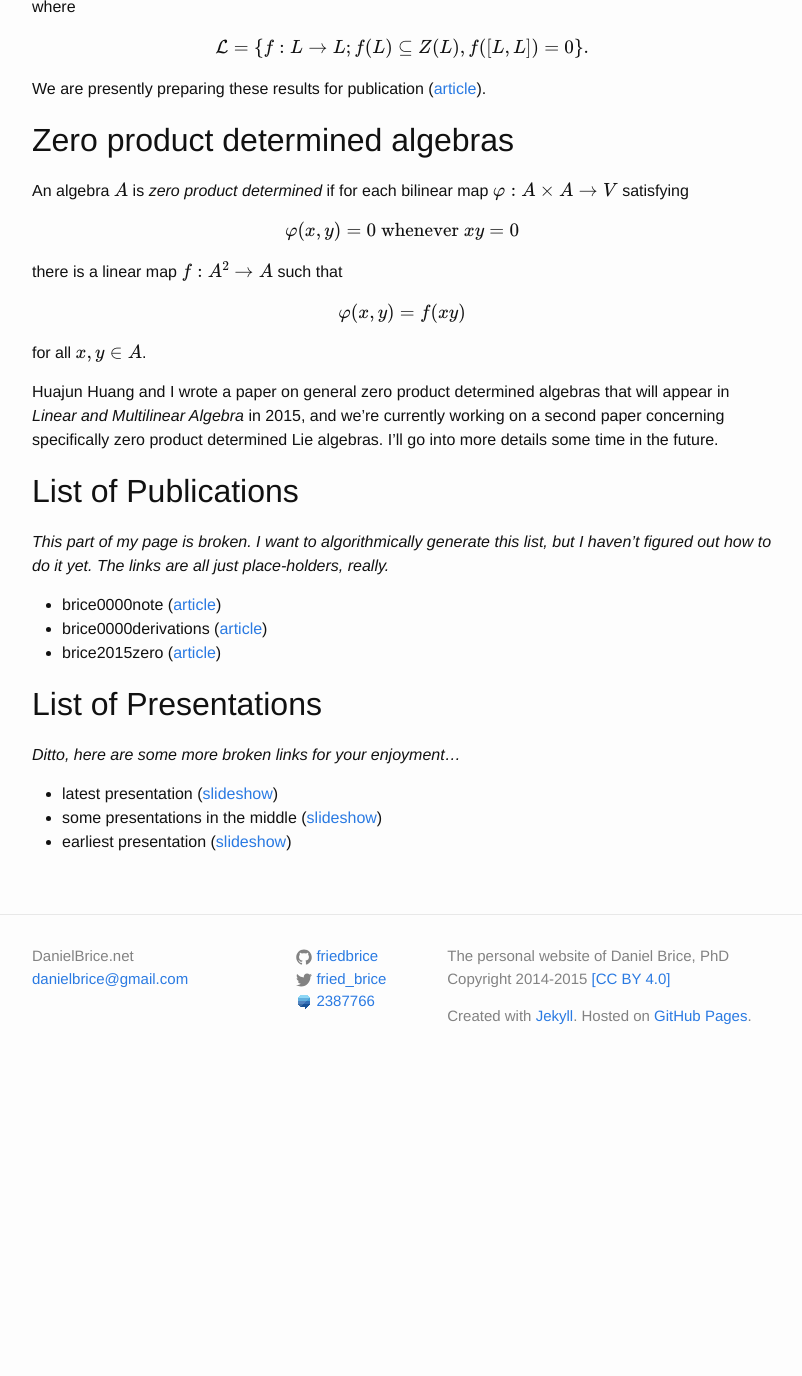
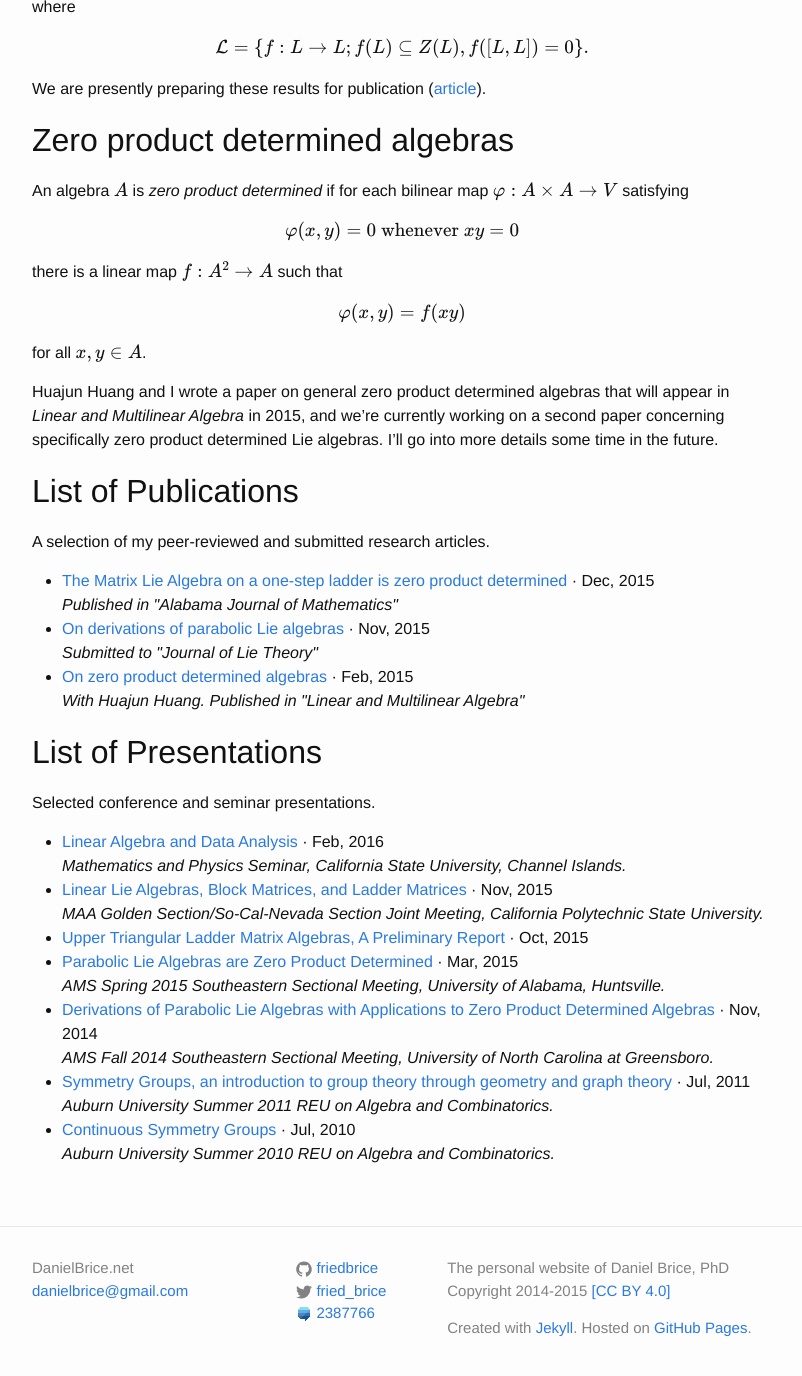
Before and after one commit to friedbrice/friedbrice.github.io, a Jekyll site: the page built from research.md, in a window 1280 px wide and 1400 px high, scrolled down 746 px. Shown: the top 1376 px of the window, without its empty margins (238-1040 px from the left). Built offline with Jekyll 4.4.1, drawn with Linux system fonts in a browser that asks for light colours; formulas are drawn with MathJax 3; before the commit the page ends 1834 px from its top, so only the background shows below that.

Commit message:
fixed the publications list and presentations list, and added content to populate them

```diff
--- /dev/null
+++ b/_data/presentations.yml
@@ -0,0 +1,35 @@
+- file: brice2010continuous.pdf
+  title: "Continuous Symmetry Groups"
+  date: 2010-07-07
+  description: "Auburn University Summer 2010 REU on Algebra and Combinatorics."
+
+- file: brice2011symmetry.pdf
+  title: "Symmetry Groups, an introduction to group theory through geometry and graph theory"
+  date: 2011-07-05
+  description: "Auburn University Summer 2011 REU on Algebra and Combinatorics."
+
+- file: brice2014derivations.pdf
+  title: "Derivations of Parabolic Lie Algebras with Applications to Zero Product Determined Algebras"
+  date: 2014-11-09
+  description: "AMS Fall 2014 Southeastern Sectional Meeting, University of North Carolina at Greensboro."
+
+- file: brice2015linear.pdf
+  title: "Linear Lie Algebras, Block Matrices, and Ladder Matrices"
+  date: 2015-11-14
+  description: "MAA Golden Section/So-Cal-Nevada Section Joint Meeting, California Polytechnic State University."
+
+- file: brice2015parabolic.pdf
+  title: "Parabolic Lie Algebras are Zero Product Determined"
+  date: 2015-03-27
+  description: "AMS Spring 2015 Southeastern Sectional Meeting, University of Alabama, Huntsville."
+
+- file: brice2015upper.pdf
+  title: "Upper Triangular Ladder Matrix Algebras, A Preliminary Report"
+  date: 2015-10-24
+  description: "AMS Fall 2015 Western Sectional Meeting, California State University, Fullerton."
+  description:
+
+- file: brice2016linear.pdf
+  title: "Linear Algebra and Data Analysis"
+  date: 2016-02-01
+  description: "Mathematics and Physics Seminar, California State University, Channel Islands."
--- /dev/null
+++ b/_data/publications.yml
@@ -0,0 +1,14 @@
+- file: brice0000derivations.pdf
+  title: On derivations of parabolic Lie algebras
+  date: 2015-11-01
+  description: Submitted to "Journal of Lie Theory"
+
+- file: brice2015matrix.pdf
+  title: The Matrix Lie Algebra on a one-step ladder is zero product determined
+  date: 2015-12-01
+  description: Published in "Alabama Journal of Mathematics"
+
+- file: brice2014zero.pdf
+  title: On zero product determined algebras
+  date: 2015-02-01
+  description: With Huajun Huang. Published in "Linear and Multilinear Algebra"
--- a/_includes/footer.html
+++ b/_includes/footer.html
@@ -45,7 +45,7 @@
           <li>
             <a href="http://stackexchange.com/users/{{ site.stackex_username }}">
               <span class="icon  icon--stackex">
-                <img width="16" heigh="16" src="{{ site.baseurl }}/img/se-icon.png"/>
+                <img width="16" heigh="16" src="{{ site.baseurl }}/assets/img/se-icon.png"/>
               </span>
 
               <span class="username">{{ site.stackex_username }}</span>
--- a/research.md
+++ b/research.md
@@ -77,22 +77,34 @@ time in the future.
 
 <h2 id="publications">List of Publications</h2>
 
-<!-- we want to replace this list with a liquid script -->
+A selection of my peer-reviewed and submitted research articles.
 
-_This part of my page is broken. I want to algorithmically generate this
-list, but I haven't figured out how to do it yet. The links are all just
-place-holders, really._
-
-* brice0000note ([article](about:blank))
-* brice0000derivations ([article](about:blank))
-* brice2015zero ([article](about:blank))
+<ul>
+  {% assign pubs = site.data.publications | sort: 'date' | reverse %}
+  {% for pub in pubs %}
+    <li>
+      <a href="{{ site.baseurl }}/assets/publications/{{ pub.file }}">
+        {{ pub.title }}
+      </a>
+      · {{ pub.date | date: "%b, %Y" }}<br />
+      <em>{{ pub.description }}</em>
+    </li>
+  {% endfor %}
+</ul>
 
 <h2 id="presentations">List of Presentations</h2>
 
-<!-- we want to replace this list with a liquid script -->
+Selected conference and seminar presentations.
 
-_Ditto, here are some more broken links for your enjoyment..._
-
-* latest presentation ([slideshow](about:blank))
-* some presentations in the middle ([slideshow](about:blank))
-* earliest presentation ([slideshow](about:blank))
+<ul>
+  {% assign press = site.data.presentations | sort: 'date' | reverse %}
+  {% for pres in press %}
+    <li>
+      <a href="{{ site.baseurl }}/assets/presentations/{{ pres.file }}">
+        {{ pres.title }}
+      </a>
+      · {{ pres.date | date: "%b, %Y" }}<br />
+      <em>{{ pres.description }}</em>
+    </li>
+  {% endfor %}
+</ul>
```
Also changed, not shown: _posts/2016-02-20-local-hoogle-daemon.md (+4 -4 lines), assets/img/se-icon.png (renamed from img/se-icon.png), 12 other files.
